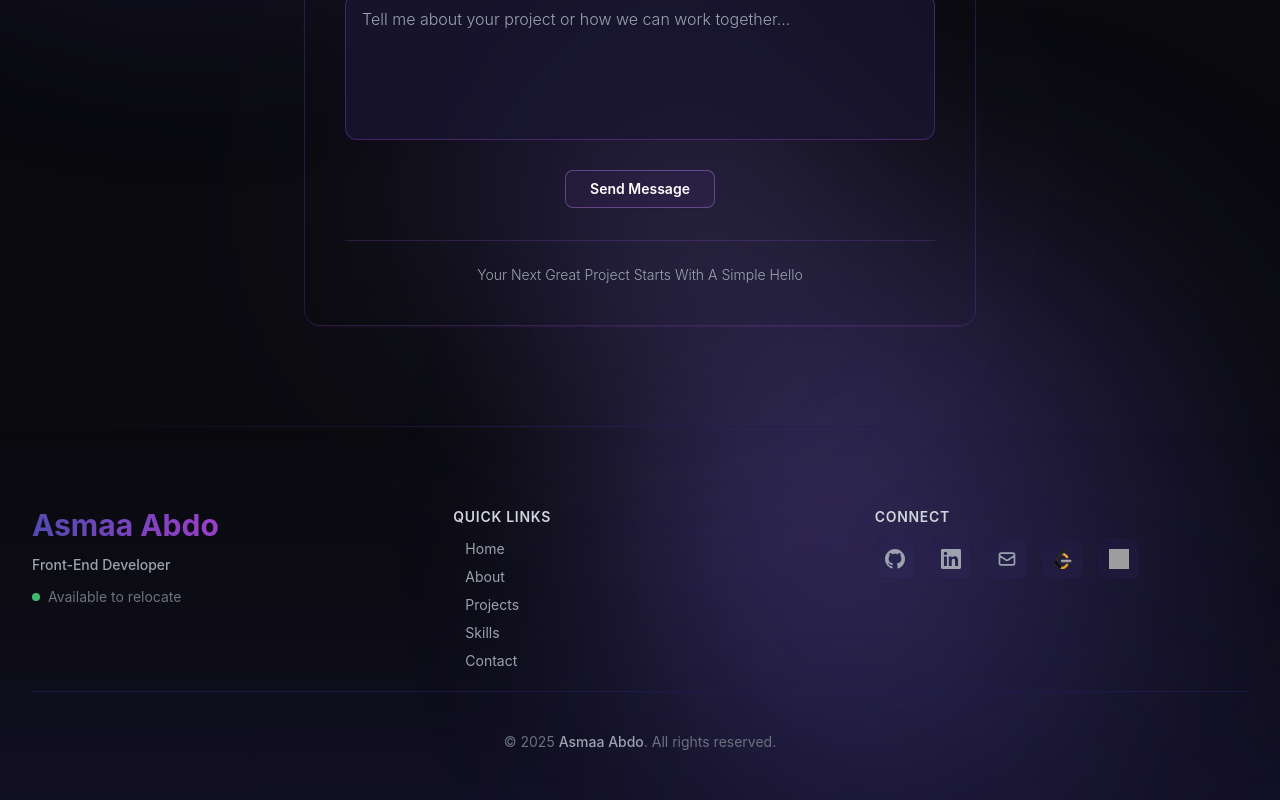
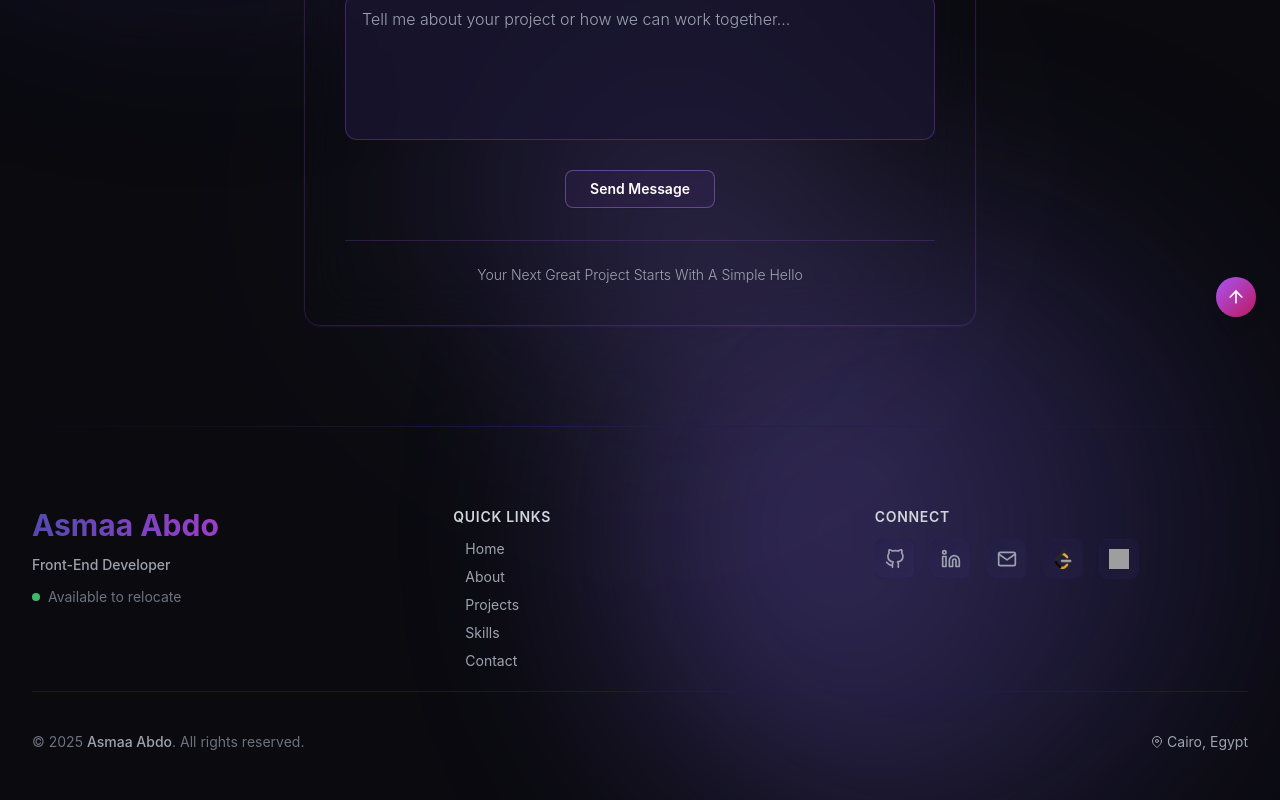
Before and after one commit to Asmaa-Abdo22/My-Portfolio, a React (Vite) app: page /contact in a window 1280 px wide. Shown: the part 459-1259 px from the top of the page. Built offline with nearby package versions, Linux system fonts and the light colour scheme; grey boxes are pictures that could not be loaded.

Commit message:
add location & top button

```diff
--- a/src/components/Footer.jsx
+++ b/src/components/Footer.jsx
@@ -2,6 +2,13 @@ import { Link } from "react-router-dom";
 import { motion } from "framer-motion";
 import leetcode from "../assets/icons8-leetcode-50.png";
 import codewars from "../assets/codewarsicon.png";
+import {
+  FiMapPin,
+  FiGithub,
+  FiLinkedin,
+  FiMail,
+  FiArrowUp,
+} from "react-icons/fi";
 
 const Footer = () => {
   const currentYear = new Date().getFullYear();
@@ -10,41 +17,19 @@ const Footer = () => {
     {
       name: "GitHub",
       url: "https://github.com/Asmaa-Abdo22",
-      icon: (
-        <svg className="w-5 h-5" fill="currentColor" viewBox="0 0 24 24">
-          <path d="M12 0c-6.626 0-12 5.373-12 12 0 5.302 3.438 9.8 8.207 11.387.599.111.793-.261.793-.577v-2.234c-3.338.726-4.033-1.416-4.033-1.416-.546-1.387-1.333-1.756-1.333-1.756-1.089-.745.083-.729.083-.729 1.205.084 1.839 1.237 1.839 1.237 1.07 1.834 2.807 1.304 3.492.997.107-.775.418-1.305.762-1.604-2.665-.305-5.467-1.334-5.467-5.931 0-1.311.469-2.381 1.236-3.221-.124-.303-.535-1.524.117-3.176 0 0 1.008-.322 3.301 1.23.957-.266 1.983-.399 3.003-.404 1.02.005 2.047.138 3.006.404 2.291-1.552 3.297-1.23 3.297-1.23.653 1.653.242 2.874.118 3.176.77.84 1.235 1.911 1.235 3.221 0 4.609-2.807 5.624-5.479 5.921.43.372.823 1.102.823 2.222v3.293c0 .319.192.694.801.576 4.765-1.589 8.199-6.086 8.199-11.386 0-6.627-5.373-12-12-12z" />
-        </svg>
-      ),
+      icon: <FiGithub className="w-5 h-5" />,
       hoverColor: "hover:text-white",
     },
     {
       name: "LinkedIn",
       url: "https://linkedin.com/in/asmaa-abdo",
-      icon: (
-        <svg className="w-5 h-5" fill="currentColor" viewBox="0 0 24 24">
-          <path d="M20.447 20.452h-3.554v-5.569c0-1.328-.027-3.037-1.852-3.037-1.853 0-2.136 1.445-2.136 2.939v5.667H9.351V9h3.414v1.561h.046c.477-.9 1.637-1.85 3.37-1.85 3.601 0 4.267 2.37 4.267 5.455v6.286zM5.337 7.433c-1.144 0-2.063-.926-2.063-2.065 0-1.138.92-2.063 2.063-2.063 1.14 0 2.064.925 2.064 2.063 0 1.139-.925 2.065-2.064 2.065zm1.782 13.019H3.555V9h3.564v11.452zM22.225 0H1.771C.792 0 0 .774 0 1.729v20.542C0 23.227.792 24 1.771 24h20.451C23.2 24 24 23.227 24 22.271V1.729C24 .774 23.2 0 22.222 0h.003z" />
-        </svg>
-      ),
+      icon: <FiLinkedin className="w-5 h-5" />,
       hoverColor: "hover:text-blue-400",
     },
     {
       name: "Email",
       url: "mailto:asmaaabdomuhammad@gmail.com",
-      icon: (
-        <svg
-          className="w-5 h-5"
-          fill="none"
-          stroke="currentColor"
-          viewBox="0 0 24 24"
-        >
-          <path
-            strokeLinecap="round"
-            strokeLinejoin="round"
-            strokeWidth={2}
-            d="M3 8l7.89 5.26a2 2 0 002.22 0L21 8M5 19h14a2 2 0 002-2V7a2 2 0 00-2-2H5a2 2 0 00-2 2v10a2 2 0 002 2z"
-          />
-        </svg>
-      ),
+      icon: <FiMail className="w-5 h-5" />,
       hoverColor: "hover:text-red-400",
     },
     {
@@ -61,11 +46,12 @@ const Footer = () => {
     },
   ];
 
+  const scrollToTop = () => {
+    window.scrollTo({ top: 0, behavior: "smooth" });
+  };
+
   return (
     <footer className="relative mt-5 overflow-hidden">
-      {/* Elegant gradient background */}
-      <div className="absolute inset-0 bg-gradient-to-b from-transparent via-[#221D52]/10 to-[#221D52]/30"></div>
-
       {/* Decorative top border */}
       <div className="relative h-px bg-gradient-to-r from-transparent via-[#221D52]/90 to-transparent mb-8"></div>
 
@@ -82,7 +68,9 @@ const Footer = () => {
             <h2 className="text-3xl font-bold bg-gradient-to-r from-[#544ab0] to-[#e132e1] bg-clip-text text-transparent">
               Asmaa Abdo
             </h2>
-            <p className="text-gray-400 font-medium text-sm">Front-End Developer</p>
+            <p className="text-gray-400 font-medium text-sm">
+              Front-End Developer
+            </p>
             <p className="text-sm text-gray-500 flex items-center gap-2">
               <span className="w-2 h-2 bg-green-400 rounded-full animate-pulse"></span>
               Available to relocate
@@ -124,7 +112,6 @@ const Footer = () => {
             viewport={{ once: true }}
             transition={{ duration: 0.5, delay: 0.2 }}
             className="space-y-3"
-
           >
             <h3 className="text-sm font-semibold text-gray-300 uppercase tracking-wider">
               Connect
@@ -133,7 +120,7 @@ const Footer = () => {
               {socialLinks.map((social) => (
                 <motion.a
                   key={social.name}
-                     title={social.name}
+                  title={social.name}
                   href={social.url}
                   target="_blank"
                   rel="noopener noreferrer"
@@ -151,7 +138,6 @@ const Footer = () => {
                     hover:shadow-lg hover:shadow-[#221D52]/20
                   `}
                   aria-label={social.name}
-
                 >
                   {social.icon}
                 </motion.a>
@@ -162,16 +148,28 @@ const Footer = () => {
 
         {/* Bottom Section */}
         <div className="pt-10 border-t border-[#221D52]/70">
-          <div className="flex flex-col md:flex-row justify-center items-center gap-4">
+          <div className="flex flex-col md:flex-row justify-between items-center gap-4">
             <p className="text-sm text-gray-500">
               © {currentYear}{" "}
               <span className="text-gray-400 font-medium">Asmaa Abdo</span>. All
               rights reserved.
             </p>
-
+            <p className="flex items-center gap-1 text-gray-400 text-sm">
+              <FiMapPin className="h-3 w-3" />
+              Cairo, Egypt
+            </p>
           </div>
         </div>
       </div>
+
+      {/* Scroll to Top Button */}
+      <button
+        onClick={scrollToTop}
+        className="fixed bottom-6 right-6 w-10 h-10 rounded-full bg-gradient-to-br from-purple-500 to-pink-700 shadow-lg flex items-center justify-center text-white hover:scale-105 transition-transform duration-300 z-50"
+        aria-label="Scroll to top"
+      >
+        <FiArrowUp className="w-5 h-5" />
+      </button>
     </footer>
   );
 };
--- a/src/pages/Home.jsx
+++ b/src/pages/Home.jsx
@@ -121,9 +121,7 @@ const Home = () => {
               transition={{ duration: 0.8, delay: 0.4 }}
               className="text-lg md:text-xl text-gray-400 max-w-3xl leading-relaxed mb-10"
             >
-            passionate about building seamless, user-friendly web applications using React, Next.js, and TypeScript, with a focus on performance, accessibility, and modern design.
-
-
+              passionate about building seamless, user-friendly web applications using React, Next.js, and TypeScript, with a focus on performance, accessibility, and modern design.
             </motion.p>
 
             {/* Buttons */}
@@ -197,6 +195,7 @@ const Home = () => {
       >
         <About />
       </motion.div>
+
       {/* Featured Projects Section */}
       <motion.div
         initial="hidden"
```
